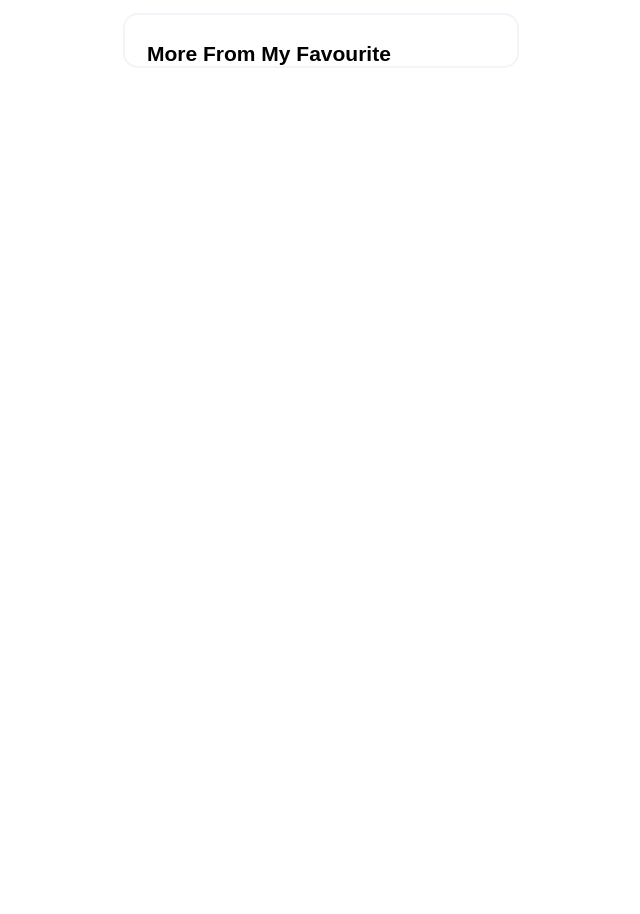
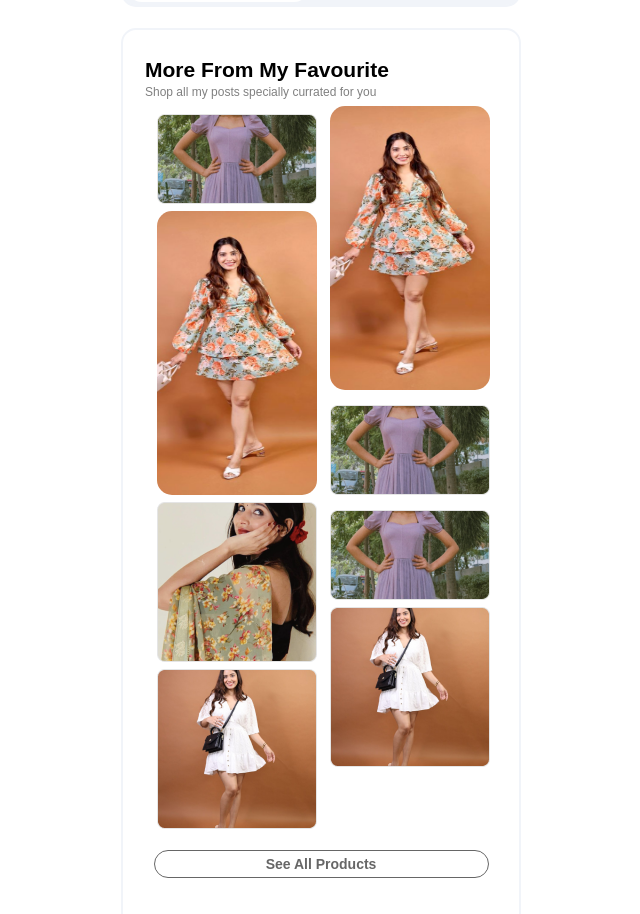
Before and after one commit to sahilsinghnayal/wishlink-assignment, a React (Create React App) app: page / in a window 1280 px wide. Shown: the part 1878-2792 px from the top of the page, without its empty margins (319-959 px from the left). Before the commit the page ends 1946 px from the top, so only its background shows below. Built offline with nearby package versions, Linux system fonts and the light colour scheme.

Commit message:
done all

```diff
--- a/src/App.css
+++ b/src/App.css
@@ -12,7 +12,7 @@
   flex-direction: column;
 }
 .container {
-  border: 2px solid red;
+  /* border: 2px solid red; */
   height: 100vh;
   width: 80%;
   max-width: 400px;
@@ -111,7 +111,7 @@
     box-shadow: -7px, black !important;
     position: relative !important;
     box-shadow: 0px -10px white !important;
-    top: -7px !important;
+    top: 19px !important;
   }
   .taggedCard img {
     width: 125px;
@@ -125,10 +125,49 @@
     width: 114px;
     top: -14px;
     left: 1px !important;
+
   }
+
   .head1 {
     font-size: 17px !important;
   }
+  .colcontainer {
+    display: flex;
+    gap: 6px !important;
+    margin-left: 22px !important;
+  }
+  .dress_col1 {
+    width: 121px !important;
+    height: 258px !important;
+
+}
+.img1_col1 {
+  width: 120px !important;
+  height: 64px !important;
+
+}
+.img3_col1 {
+  width: 122px !important;
+  height: 133px !important;
+
+}
+.img2_col1 {
+  width: 123px !important;
+  height: 119px !important;
+  margin-top: 7px !important;
+}
+.favoritecontainerbtn{
+  width: 280px !important;
+}
+.footer{
+
+  top: 135px  !important;
+  left: 75px !important;
+}
+.favoritecontainer {
+
+  height: 120vh !important;
+}
 }
 
 /* Video-container............................................................................................................. */
@@ -189,7 +228,7 @@
   top: -18px;
 }
 .videocardbtn {
-  font-size: 16px;
+
   border-radius: 11px;
   color: white;
   background: black;
@@ -199,6 +238,11 @@
   top: 13px;
   width: 58px;
   height: 34px;
+}
+.videocardbtn a{
+  text-decoration: none;
+  color:white;
+  font-size: 10px;
 }
 /* Tagged............................................................. */
 .taggedcontainer {
@@ -210,13 +254,16 @@
   box-shadow: -7px, black;
   position: relative;
   box-shadow: 0px -10px white;
-  top: -6px;
+  top: 22px;
+  border: 2px solid #f1f4f9;
+  /* scroll-snap-align: start  */
 }
 .head1 {
   font-size: 21px;
   font-weight: 700;
   margin-left: 22px;
   margin-top: 27px;
+  line-height: 25px;
 }
 .cardcontainer {
   display: flex;
@@ -243,6 +290,10 @@
   top: -14px;
   left: 22px;
 }
+.taggedbtn a{
+  text-decoration: none;
+  color:white;
+}
 .taggedoff {
   color: #dd5f2d;
   position: relative;
@@ -256,6 +307,7 @@
   border: 2px solid #f1f4f9;
   background: #f1f4f9;
   border-radius: 15px;
+  margin-top: 43px;
 }
 .cardoffer {
   left: 12px;
@@ -269,9 +321,71 @@
   padding: 3px;
   position: relative;
 }
+/* favoritecontainer///////////////////////////////////////////////// */
+.favoritecontainer {
+  border: 2px solid #f1f4f9;
+  background: white;
+  border-radius: 15px;
+  height: 139vh;
+}
+.favoritecontainer p {
+  font-size: 12px;
+  color: gray;
+  margin-left: 22px;
+  margin-top: 3px;
+}
+.col1 {
+  display: flex;
+  flex-direction: column;
+}
+.img1_col1 {
+  width: 160px;
+  height: 90px;
+  margin-top: 15px;
+}
+.dress_col1 {
+  width: 160px;
+  height: 284px;
+  border-radius: 15px;
+  margin-top: 7px;
+}
+.img2_col1 {
+  width: 160px;
+  height: 160px;
+  margin-top: 7px;
+}
+.img3_col1 {
+  width: 160px;
+  height: 160px;
+  margin-top: 7px;
+}
+.colcontainer {
+  display: flex;
+  gap: 13px;
+  margin-left: 34px;
+}
+.favoritecontainerbtn{
+  padding: 5px;
+  border-radius: 15px;
+  width: 335px;
+  display: block;
+  margin: auto;
+  margin-top: 21px;
+  height: 28px;
+  background: white;
+  border: 1px solid #666666;
 
-.favoritecontainer{
-border: 2px solid #f1f4f9;
-background: white;
-border-radius: 15px;
+  font-weight: 600;
+  cursor: pointer;
 }
+.favoritecontainerbtn a{
+   text-decoration: none;
+   color:#666666;
+  font-size: 14px;
+
+}
+.footer{
+  position: relative;
+  top: 91px;
+  left: 135px;
+}
--- a/src/components/Tagged.js
+++ b/src/components/Tagged.js
@@ -1,7 +1,13 @@
 import React from "react";
 import cardimg from "../Images/cardimg.png";
+import img1 from "../Images/img1.png";
+import img2 from "../Images/img2.png";
+import img3 from "../Images/img3.png";
+import dress from "../Images/dress.png";
 
 function Tagged() {
+  const Link ="https://www.amazon.in/stores/page/5204DE86-9874-4869-AA8E-FA7674119250/?_encoding=UTF8&store_ref=SB_A08910131G5W54G0OJJHV&pd_rd_plhdr=t&aaxitk=4eeffbba9d765ef5488a45f663325a90&hsa_cr_id=8918885120602&lp_asins=B09685YYVZ%2CB0967ZWHJ7%2CB078LSV2RL&lp_query=OLAY&lp_slot=auto-sparkle-hsa-tetris&ref_=sbx_be_s_sparkle_lsi4d_ls&pd_rd_w=pw8q0&content-id=amzn1.sym.c679a10e-5f33-4f2e-b014-f92eed44a58f%3Aamzn1.sym.c679a10e-5f33-4f2e-b014-f92eed44a58f&pf_rd_p=c679a10e-5f33-4f2e-b014-f92eed44a58f&pf_rd_r=KD9QJXH6P35CR0Q9RT9W&pd_rd_wg=QSq5M&pd_rd_r=cf6659e5-fb73-461a-8f80-75df9ed2cf26";
+  const Link2="https://home.wishlink.com/"
   return (
     <>
       <div className="taggedcontainer">
@@ -15,7 +21,7 @@ function Tagged() {
               ₹1000 <del> ₹2000</del>
             </p>
             <p className=" taggedoff">(50% Off)</p>
-            <button className="taggedbtn">Shop now</button>
+            <button className="taggedbtn"> <a href={Link} target="_blank" rel="noreferrer">Shop now</a></button>
           </div>
           <div className="taggedCard">
             <img src={cardimg} alt="olay" />
@@ -25,12 +31,11 @@ function Tagged() {
               ₹1000 <del> ₹2000</del>
             </p>
             <p className=" taggedoff">(50% Off)</p>
-            <button className="taggedbtn">Shop now</button>
+            <button className="taggedbtn"> <a href={Link} target="_blank" rel="noreferrer">Shop now</a></button>
           </div>
         </div>
         <div className="cardoffer">
           <p>% Offers Available</p>
-
         </div>
       </div>
       {/* complete my look //////////////////////////////////////////////// */}
@@ -45,7 +50,7 @@ function Tagged() {
               ₹1000 <del> ₹2000</del>
             </p>
             <p className=" taggedoff">(50% Off)</p>
-            <button className="taggedbtn">Shop now</button>
+            <button className="taggedbtn"> <a href={Link} target="_blank" rel="noreferrer">Shop now</a></button>
           </div>
           <div className="taggedCard">
             <img src={cardimg} alt="olay" />
@@ -55,12 +60,11 @@ function Tagged() {
               ₹1000 <del> ₹2000</del>
             </p>
             <p className=" taggedoff">(50% Off)</p>
-            <button className="taggedbtn">Shop now</button>
+            <button className="taggedbtn"> <a href={Link} target="_blank" rel="noreferrer">Shop now</a></button>
           </div>
         </div>
         <div className="cardoffer">
           <p>% Offers Available</p>
-
         </div>
         <div className="cardcontainer">
           <div className="taggedCard">
@@ -71,21 +75,35 @@ function Tagged() {
               ₹1000 <del> ₹2000</del>
             </p>
             <p className=" taggedoff">(50% Off)</p>
-            <button className="taggedbtn">Shop now</button>
+            <button className="taggedbtn"> <a href={Link} target="_blank" rel="noreferrer">Shop now</a></button>
           </div>
-
         </div>
       </div>
       <div className="cardoffer">
         <p>% Offers Available</p>
+      </div>
 
-        </div>
-        {/* favoritecontainer */}
+      {/* favoritecontainer ///////////////////////////////////////////////////////////////////////////////////////////////////////*/}
       <div className="favoritecontainer">
         <div className="head1">More From My Favourite</div>
+        <p>Shop all my posts specially currated for you </p>
+        <div className="colcontainer">
+          <div className="col1">
+            <img className="img1_col1" src={img1} alt="img1" />
+            <img className="dress_col1" src={dress} alt="dress" />
+            <img className="img2_col1" src={img2} alt="img2" />
+            <img className="img3_col1" src={img3} alt="img3" />
           </div>
-
-
+          <div className="col1">
+            <img className="dress_col1" src={dress} alt="img1" />
+            <img className="img1_col1" src={img1} alt="dress" />
+            <img className="img1_col1" src={img1} alt="img2" />
+            <img className="img3_col1" src={img3} alt="img3" />
+          </div>
+        </div>
+        <button className="favoritecontainerbtn"><a href={Link2} target="_blank" rel="noreferrer">See All Products</a></button>
+        <p className="footer">Powerd By Wishlink</p>
+      </div>
     </>
   );
 }
--- a/src/components/VideoCard.js
+++ b/src/components/VideoCard.js
@@ -2,6 +2,7 @@ import React from 'react'
 import v_card from'../Images/v_card.png'
 
 function VideoCard() {
+  const Link="https://www.amazon.in/dp/B0B12XKFDW?ie=UTF8&tag=nutribud47-21&atgSessionId=BtdBKn8XC2DSHrxEvvzkq";
   return (
     <div className="videocard">
        <img src={v_card} alt="videocard" />
@@ -11,7 +12,7 @@ function VideoCard() {
         <p>₹1000 <del> ₹2000</del> </p>
         <p className='p_tag_video_card'>(50% Off)</p>
         </div>
-        <button className='videocardbtn'>Shop</button>
+        <button className='videocardbtn'><a href={Link} target="_blank" rel="noreferrer">Shop now</a></button>
 
     </div>
   )
```
Lines whose indentation alone changed are shown as unchanged.
